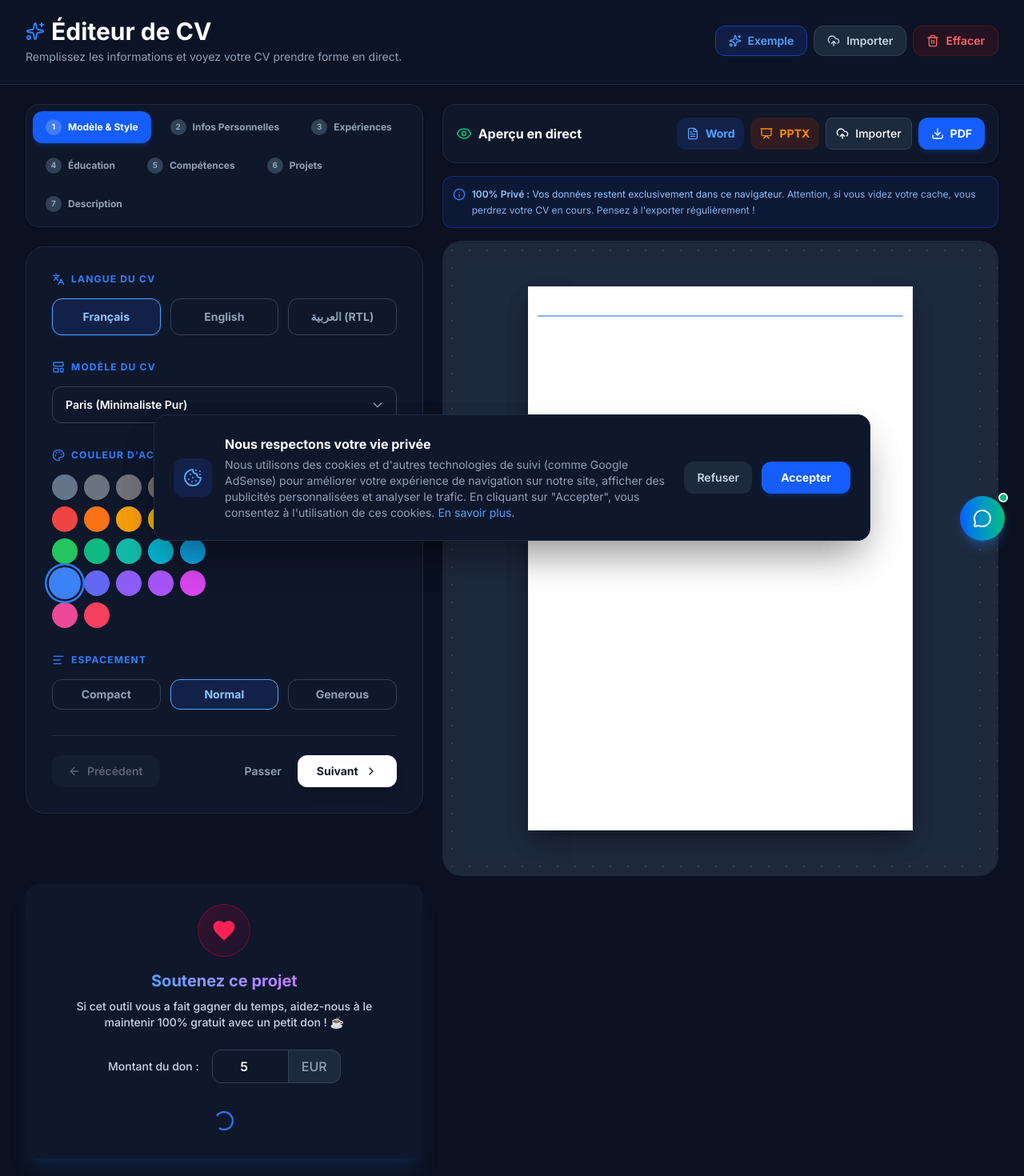
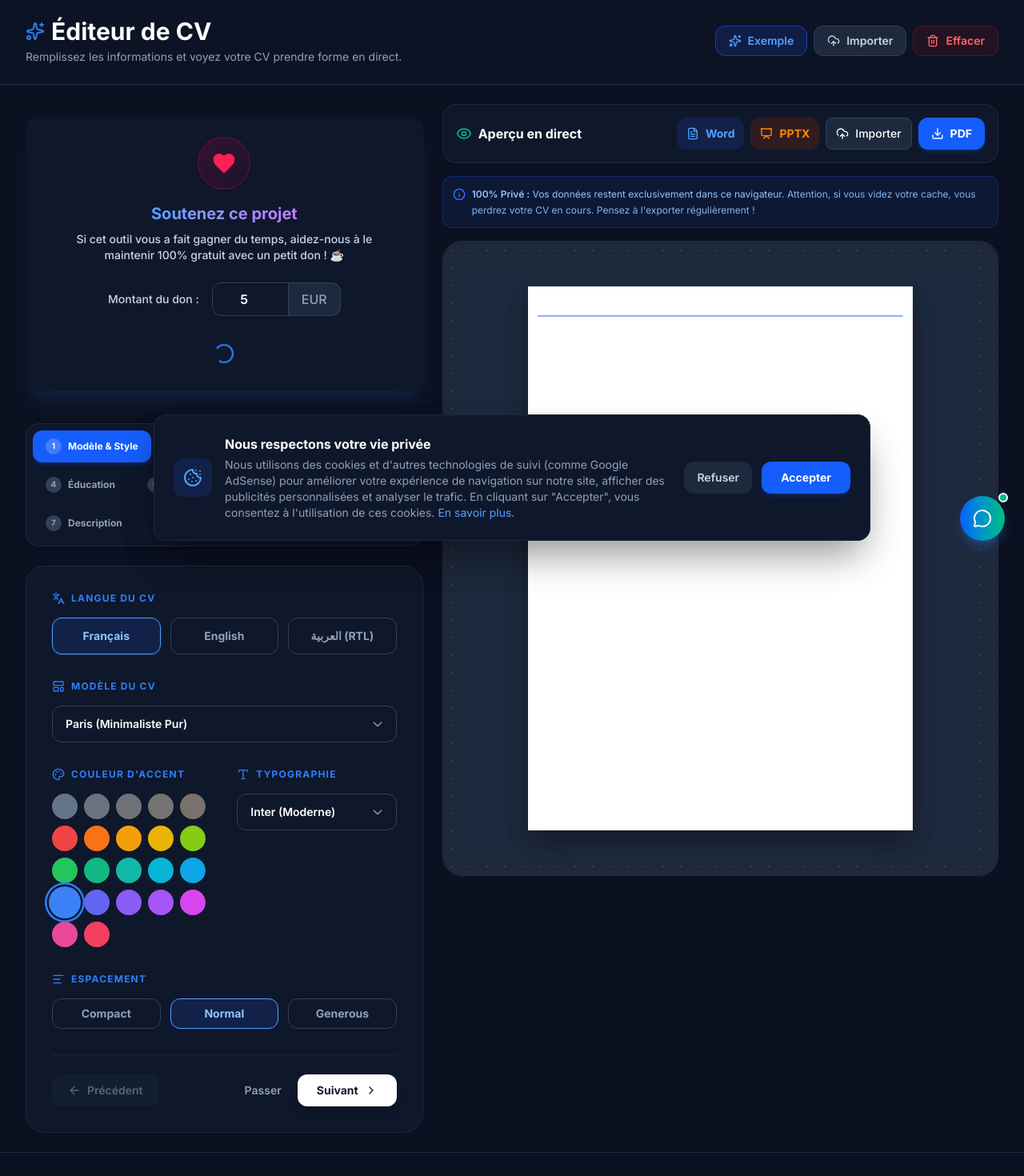
Before and after one commit to dovaphonedz-jpg/mon-cv-go, a React (Vite) app: page /create in a window 1280 px wide. Shown: the part 100-1570 px from the top of the page at 80% size. Built offline with nearby package versions, Linux system fonts and the light colour scheme; a web font is replaced by a local one.

Commit message:
Move DonationButton to the top of forms for better visibility

```diff
--- a/src/components/DonationButton.jsx
+++ b/src/components/DonationButton.jsx
@@ -70,7 +70,7 @@ const DonationButton = () => {
   }, [isSdkLoaded, amount]);
 
   return (
-    <div className="relative group flex flex-col items-center justify-center p-6 bg-white dark:bg-slate-900 rounded-2xl shadow-xl shadow-blue-500/10 border border-transparent mt-12 mb-2 text-center max-w-lg mx-auto w-full transition-all duration-300 hover:-translate-y-1 hover:shadow-2xl hover:shadow-blue-500/20 overflow-hidden">
+    <div className="relative group flex flex-col items-center justify-center p-6 bg-white dark:bg-slate-900 rounded-2xl shadow-xl shadow-blue-500/10 border border-transparent my-4 text-center max-w-lg mx-auto w-full transition-all duration-300 hover:-translate-y-1 hover:shadow-2xl hover:shadow-blue-500/20 overflow-hidden">
       {/* Animated gradient border */}
       <div className="absolute inset-0 bg-gradient-to-r from-blue-400 via-indigo-500 to-purple-500 opacity-30 group-hover:opacity-60 transition-opacity duration-300 -z-10"></div>
       <div className="absolute inset-[2px] bg-white dark:bg-[#0F172A] rounded-2xl -z-10"></div>
--- a/src/pages/CoverLetter.jsx
+++ b/src/pages/CoverLetter.jsx
@@ -34,7 +34,7 @@ export default function CoverLetter() {
     const observer = new ResizeObserver((entries) => {
       for (let entry of entries) {
         let availableWidth = entry.contentRect.width;
-        if (availableWidth <= 0) {
+        if (availableWidth <= 0 && containerRef.current) {
           availableWidth = containerRef.current.parentElement.clientWidth;
         }
         availableWidth -= 32; // padding
@@ -185,6 +185,10 @@ export default function CoverLetter() {
           animate={{ opacity: 1, x: 0 }}
           className={`w-full lg:w-1/2 xl:w-5/12 flex flex-col gap-6 ${showPreviewMobile ? 'hidden lg:flex' : 'flex'}`}
         >
+          <div className="w-full">
+            <DonationButton />
+          </div>
+
           {/* Form Container */}
           <div className="bg-white dark:bg-[#0F172A] rounded-3xl shadow-xl shadow-slate-200/40 dark:shadow-none border border-slate-200 dark:border-slate-800 p-6 sm:p-8 flex-grow">
 
@@ -303,9 +307,6 @@ export default function CoverLetter() {
               </section>
             </div>
           </div>
-          <div className="mt-4">
-            <DonationButton />
-          </div>
         </motion.section>
 
         {/* RIGHT COLUMN: Live Preview */}
--- a/src/pages/CreateCV.jsx
+++ b/src/pages/CreateCV.jsx
@@ -193,6 +193,10 @@ export default function CreateCV() {
           animate={{ opacity: 1, x: 0 }}
           className={`w-full lg:w-1/2 xl:w-5/12 flex flex-col gap-6 lg:sticky lg:top-6 ${showPreviewMobile ? 'hidden lg:flex' : 'flex'}`}
         >
+          <div className="w-full">
+            <DonationButton />
+          </div>
+
           {/* Breadcrumbs / Steps */}
           <div className="bg-white dark:bg-[#0F172A] rounded-2xl shadow-sm border border-slate-200 dark:border-slate-800 p-2 relative">
             <nav className="flex gap-2 flex-wrap">
@@ -284,9 +288,6 @@ export default function CreateCV() {
               </div>
             </div>
           </div>
-          <div className="mt-4">
-            <DonationButton />
-          </div>
         </motion.section>
 
         {/* RIGHT COLUMN: Live Preview */}
--- a/src/pages/CreatePortfolio.jsx
+++ b/src/pages/CreatePortfolio.jsx
@@ -177,6 +177,10 @@ export default function CreatePortfolio() {
           animate={{ opacity: 1, x: 0 }}
           className={`w-full lg:w-1/2 xl:w-5/12 flex flex-col gap-6 lg:sticky lg:top-6 ${showPreviewMobile ? 'hidden lg:flex' : 'flex'}`}
         >
+          <div className="w-full">
+            <DonationButton />
+          </div>
+
           {/* Breadcrumbs / Steps */}
           <div className="bg-white dark:bg-[#0F172A] rounded-2xl shadow-sm border border-slate-200 dark:border-slate-800 p-2 relative">
             <nav className="flex gap-2 flex-wrap">
@@ -278,9 +282,6 @@ export default function CreatePortfolio() {
               </div>
             </div>
           </div>
-          <div className="mt-4">
-            <DonationButton />
-          </div>
         </motion.section>
 
         {/* RIGHT COLUMN: Live Preview */}
```
Also changed, not shown: .agents/AGENTS.md (added).
